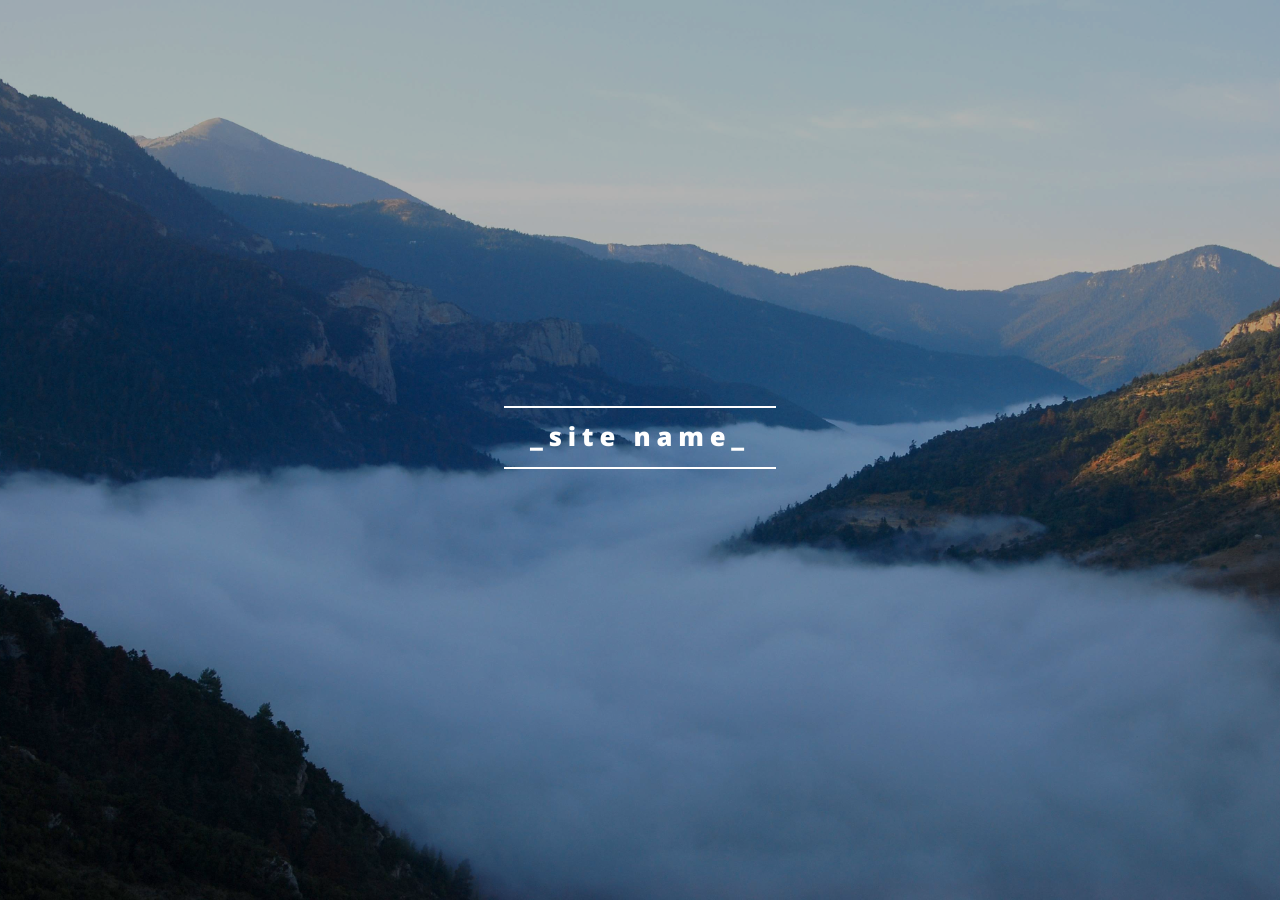
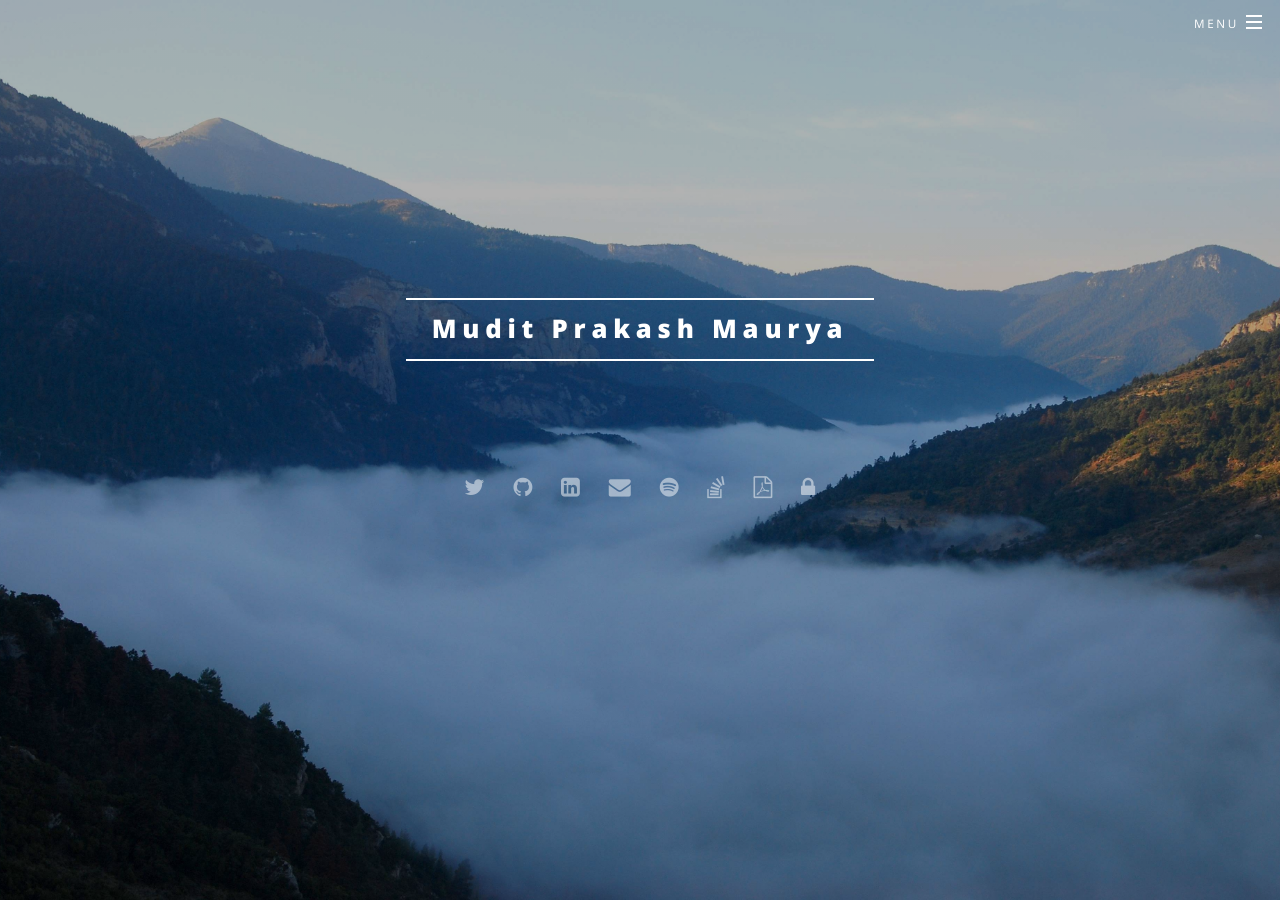
Before and after one commit to MuditMaurya/MuditMaurya.github.io, a Jekyll site: the page built from index.md, in a window 1280 px wide and 900 px high. Built offline with Jekyll 4.4.1, drawn with Linux system fonts in a browser that asks for light colours; some of the changed text lies outside the part shown.

Commit message:
simplified landing page

```diff
--- a/_config.yml
+++ b/_config.yml
@@ -11,14 +11,14 @@
 # (Using that method instead of site.owner, in case your posts get cloned with your repo.)
 
 # Site settings
-title: _site name_
+title: Mudit Prakash Maurya
 description: _description_
 owner:
-  name: _your name_ # or company name
-  url: "http://example.com" # your URL
-first_published: 2010 # if migrating another site, the year of your first publish
+  name: Mudit Prakash Maurya # or company name
+  url: "https://muditmaurya.dev" # your URL
+first_published: 2021 # if migrating another site, the year of your first publish
                       # Must be a 4-digit integer year (math is used on it)
-url: "http://example.com" # the base hostname & protocol for this site
+url: "https://muditmaurya.dev" # the base hostname & protocol for this site
 baseurl: "" # the subpath of your site, e.g. /blog
             # Note you'll have to move your robots.txt to the root if you want it used.
             # And list multiple sitemaps if there are other subdirectories you want indexed
@@ -36,17 +36,17 @@ closing-para: _Your detailed closing_
 
 # on all pages (and the first three you list display with greeting, if included)
 social:
-  twitter: https://twitter.com/_username_
-  github: https://github.com/_username_
-  linkedin-square: https://linkedin.com/in/_username_
-  facebook-official: https://facebook.com/_username_
+  twitter: https://twitter.com/muditpmaurya
+  github: https://github.com/muditmaurya
+  linkedin-square: https://www.linkedin.com/in/mudit-prakash-maurya-428566ab/
+  #facebook-official: https://facebook.com/_username_
   #google-plus-square: https://plus.google.com/u/0/+_username_
-  email: /contact/ # you can configure and use this contact page or use your email addy
+  email: muditpmaurya@gmail.com # you can configure and use this contact page or use your email addy
   #flickr:
   #instagram:
   #youtube-square:
-  #spotify:
-  #stack-overflow:
+  spotify: https://open.spotify.com/playlist/42bczd9hPYwZqSooAMhPT9?si=fa76c206a97244c5
+  stack-overflow: https://stackoverflow.com/users/4587261
   #vimeo:
   #reddit:
   #stubleupon:
@@ -75,6 +75,8 @@ social:
   #forumbee:
   #tripadvisor:
   #amazon:
+  file-pdf-o: ./documents/Resume.pdf
+  lock: ./documents/public.gpg
 
 # - title for your blog's featured posts
 features-title: Featured topics
--- a/_includes/footer.html
+++ b/_includes/footer.html
@@ -1,4 +1,3 @@
-<!-- Footer -->
 <footer id="footer">
   <ul class="icons">{%
   for socloc in site.social %}{%
--- a/_includes/header.html
+++ b/_includes/header.html
@@ -1,10 +1,9 @@
-<!-- Header -->
 <header id="header"{% if page.layout == 'landing' %} class="alt"{% endif %}>
   <h1><a href="{{ site.baseurl }}/index.html">{{ site.title }}</a></h1>
   <nav id="nav">
     <ul>
       <li class="special">
-        <!-- <a href="#menu" class="menuToggle"><span>Menu</span></a> Release v0.0.1-->
+        <a href="#menu" class="menuToggle"><span>Menu</span></a>
         <div id="menu">
           <ul>
             <li><a href="{{ "/index.html#greeting" | prepend: site.baseurl }}">Home</a></li>{%
@@ -12,12 +11,10 @@
             for my_page in sorted_pages %}{%
               if my_page.title %}{%
                 unless my_page.options contains 'nomenu' %}
-            <li><a href="{{ my_page.url | prepend: site.baseurl }}">{{ my_page.title }}</a></li>{%
+            <li><a href="{{ # }}">{{ my_page.title }}</a></li>{%
                 endunless %}{%
               endif %}{%
             endfor %}
-            <li><a href="{{ "/feed.xml" | prepend: site.baseurl }}"
-                   class="icon fa-feed"> RSS Feed</a></li>
           </ul>
         </div>
       </li>
--- a/_layouts/landing.html
+++ b/_layouts/landing.html
@@ -28,11 +28,29 @@
             else %}
             <a href="#landing_pages" class="more scrolly">Continue</a>{%
             endif %}  Realse v0.0.1 -->
+            <div id="banner-icons">
+              <ul class="icons">{%
+                for socloc in site.social %}{%
+                  if socloc[1] %}{%
+                    if socloc[0] == 'email' %}
+                  <li><a target="_blank" href="{%
+                      if socloc[1] contains '@' %}mailto:{{ socloc[1] }}{%
+                      else %}{{ socloc[1] }}{%
+                      endif %}" class="icon fa-envelope"
+                         ><span class="label">E-mail</span></a></li>{%
+                    else %}
+                  <li><a target="_blank" href="{{ socloc[1] }}" class="icon fa-{{ socloc[0] }}"
+                         ><span class="label">{{ socloc[0] }}</span></a></li>{%
+                    endif %}{%
+                  endif %}{%
+                endfor %}
+                </ul>
+            </div>
           </section>
-          {%
-          if site.greeting %}
+          <!--{%
+          if site.greeting %} Release v0.0.1-->
         <!-- One -->
-          <section id="greeting" class="wrapper style1 special">
+          <!-- <section id="greeting" class="wrapper style1 special">
             <div class="inner">
               <header class="major">
                 <h2>{% if site.greeting.title %}{{ site.greeting.title }}{% else %}{{ site.title }}{% endif %}</h2>
@@ -56,10 +74,10 @@
               </ul>
             </div>
           </section>{%
-          endif %}
+          endif %} Release v0.0.1-->
 
         <!-- Two -->
-          <section id="landing_pages" class="wrapper alt style2">{%
+          <!--<section id="landing_pages" class="wrapper alt style2">{%
             assign sorted_pages = site.pages | sort:"id" %}{%
             for my_page in sorted_pages %}{%
               if my_page.title %}{%
@@ -82,22 +100,24 @@
                 endunless %}{%
               endif %}{%
             endfor %}
-          </section>
+          </section> Release v0.0.1-->
 
-        <!-- Three -->{%
+        <!-- Three -->
+        <!-- {%
       if site.tags.featured %}
           <section id="landing_features" class="wrapper style3 special">
             <div class="inner">
               <header class="major">
-                <h2>{{ site.features-title }}</h2>
+                <h2>{{ site.features-title }}</h2> Release v0.0.1-->
                 <!-- <p>Blog posts with decent content</p> -->
-              </header>
+              <!-- </header>
               <ul class="features">{%
                 for my_post in site.posts %}{%
                   if my_post.tags contains 'featured' %}{%
                     assign i = i | plus:1 %}
-                <li class="icon fa-{% if my_post.icon %}{{ my_post.icon }}{% else %}heart-o{% endif %}"><!-- featured:{{ i }} -->
-                  <a href="{{ my_post.url | prepend:site.baseurl }}">
+                <li class="icon fa-{% if my_post.icon %}{{ my_post.icon }}{% else %}heart-o{% endif %}"> Release v0.0.1-->
+                  <!-- featured:{{ i }} -->
+                  <!-- <a href="{{ my_post.url | prepend:site.baseurl }}">
                   <div class="container">
                   <h3>{{ my_post.title }}</h3>
                   <p>{{ my_post.data}}<br />{{ my_post.excerpt | strip_html | truncatewords: 16 }}</p>
@@ -112,23 +132,23 @@
               </ul>
             </div>
           </section>{%
-      endif %}
+      endif %} Release v0.0.1-->
 
         <!-- CTA -->
-          <section id="cta" class="wrapper style4">
+          <!-- <section id="cta" class="wrapper style4">
             <div class="inner">
               <header>
                 <h2>{{ site.closing-head }}</h2>
                 <p>{{ site.closing-para }}</p>
               </header>
-              <ul class="actions vertical">
+              <ul class="actions vertical"> Release v0.0.1-->
                 <!-- <li><a href="#" class="button fit special">Activate</a></li> -->
-                <li><a href="{{ '/contact/' | prepend: site.baseurl }}" class="button fit special">Contact</a></li>
+                <!-- <li><a href="{{ '/contact/' | prepend: site.baseurl }}" class="button fit special">Contact</a></li>
               </ul>
             </div>
-          </section>
+          </section> -->
 
-      {% include footer.html %}
+      <!-- {% include footer.html %} Release v0.0.1 -->
 
       {% include scripts.html %}
 
--- a/css/main.scss
+++ b/css/main.scss
@@ -2184,6 +2184,7 @@ $baseurl: '{{ site.baseurl }}/images';
 			}
 		}
 
+
 		.copyright {
 			color: _palette(fg-light);
 			font-size: 0.8em;
@@ -2219,6 +2220,34 @@ $baseurl: '{{ site.baseurl }}/images';
 					line-height: 1.65em;
 					margin: 0;
 					padding: 0.5em 0;
+				}
+			}
+		}
+
+		@include breakpoint(medium) {
+			@include padding(4em, 3em);
+		}
+
+		@include breakpoint(small) {
+			@include padding(3em, 2em);
+		}
+	}
+
+/* Banner-Icons */
+
+	#banner-icons {
+		@include padding(6em, 0);
+		//background-color: darken(_palette(bg), 8);
+		text-align: center;
+
+		.icons {
+			font-size: 1.5em;
+
+			a {
+				color: _palette(fg-light);
+
+				&:hover {
+					color: _palette(fg);
 				}
 			}
 		}
```
Also changed, not shown: _includes/header.bk.html (added, +25 -0 lines), 11 other files.
